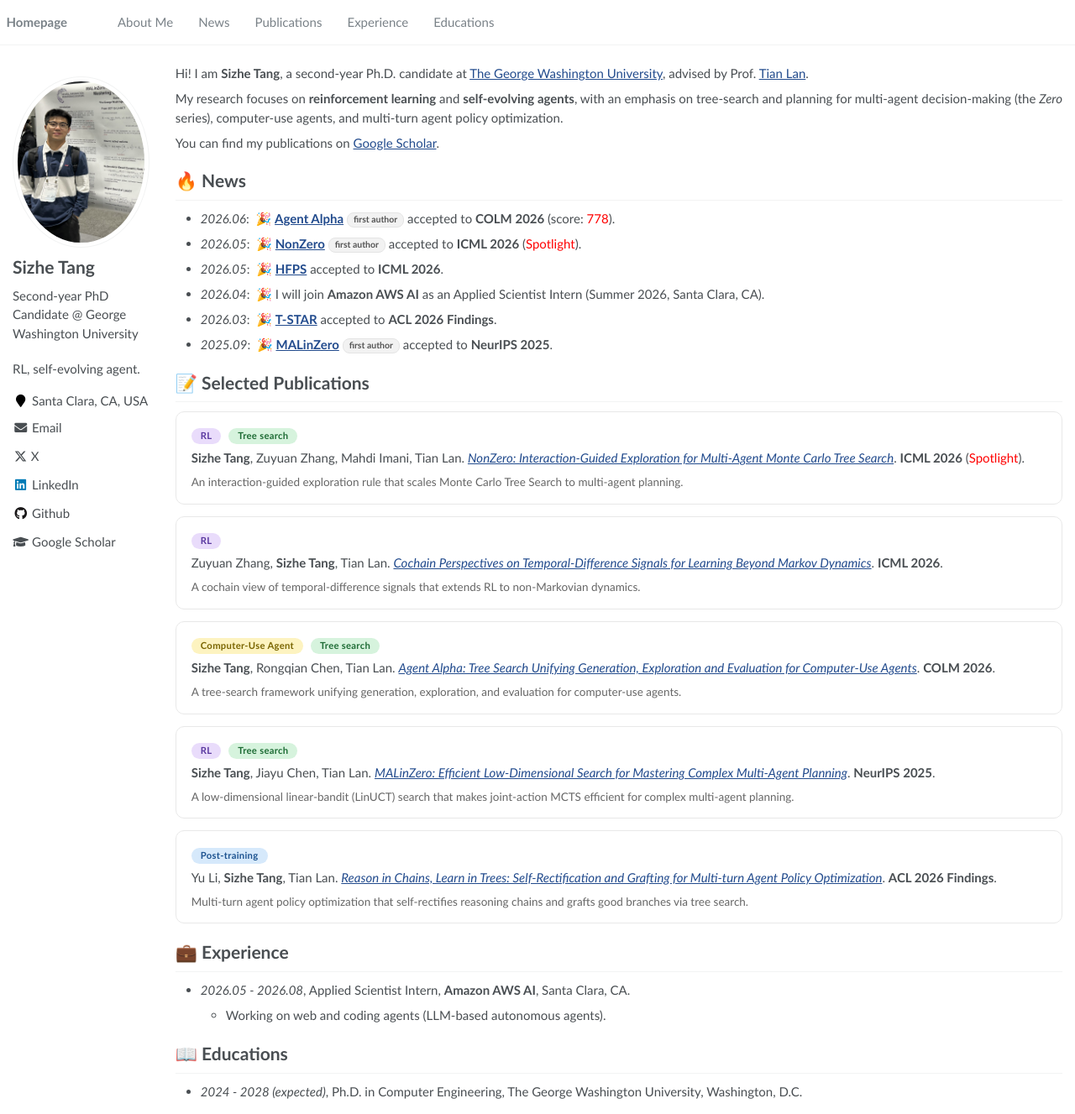
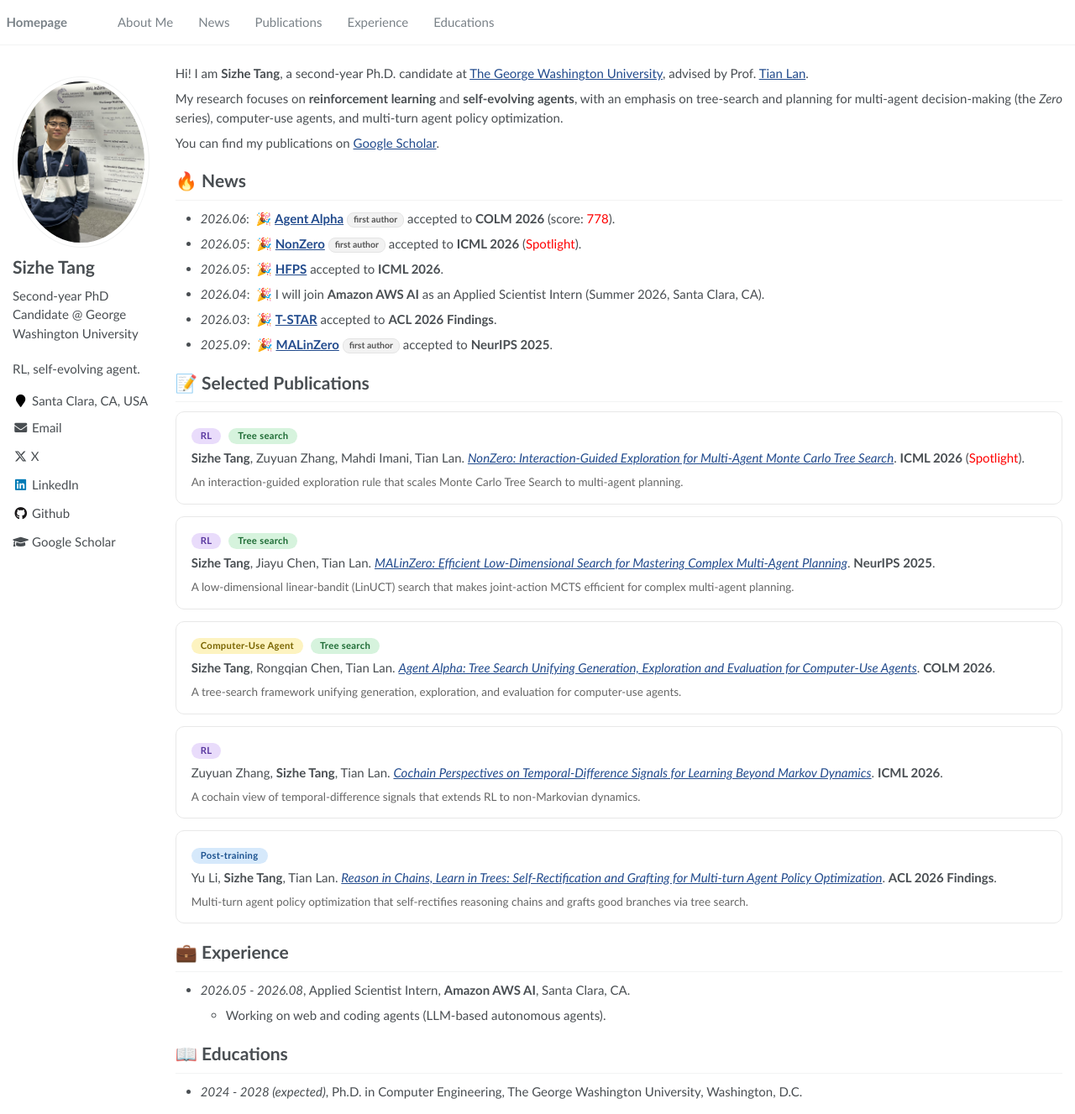
Before and after one commit to sizhe-tang/sizhe-tang.github.io, a Jekyll site: the page built from _pages/about.md, in a window 1280 px wide and 1327 px high. Shown: the whole window at 84% size. Built offline with Jekyll 4.4.1, drawn with Linux system fonts in a browser that asks for light colours; part of the change alters nothing that is shown.

Commit message:
Reorder selected publications: ICML Spotlight, NeurIPS, COLM, Cochain, T-STAR
Co-Authored-By: Claude Opus 4.8 (1M context) <noreply@anthropic.com>

```diff
--- a/_pages/about.md
+++ b/_pages/about.md
@@ -96,11 +96,11 @@ You can find my publications on <a href='https://scholar.google.com/citations?us
 
 <div class="pub-card" markdown="1">
 
-<span class="tag tag-rl">RL</span>
+<span class="tag tag-rl">RL</span> <span class="tag tag-ts">Tree search</span>
 
-Zuyuan Zhang, **Sizhe Tang**, Tian Lan. [*Cochain Perspectives on Temporal-Difference Signals for Learning Beyond Markov Dynamics*](https://arxiv.org/abs/2602.06939). **ICML 2026**.
+**Sizhe Tang**, Jiayu Chen, Tian Lan. [*MALinZero: Efficient Low-Dimensional Search for Mastering Complex Multi-Agent Planning*](https://proceedings.neurips.cc/paper_files/paper/2025/hash/6cd8644fab1f7837acd8298f6360864c-Abstract-Conference.html). **NeurIPS 2025**.
 
-<span class="pub-desc">A cochain view of temporal-difference signals that extends RL to non-Markovian dynamics.</span>
+<span class="pub-desc">A low-dimensional linear-bandit (LinUCT) search that makes joint-action MCTS efficient for complex multi-agent planning.</span>
 </div>
 
 <div class="pub-card" markdown="1">
@@ -114,11 +114,11 @@ Zuyuan Zhang, **Sizhe Tang**, Tian Lan. [*Cochain Perspectives on Temporal-Diffe
 
 <div class="pub-card" markdown="1">
 
-<span class="tag tag-rl">RL</span> <span class="tag tag-ts">Tree search</span>
+<span class="tag tag-rl">RL</span>
 
-**Sizhe Tang**, Jiayu Chen, Tian Lan. [*MALinZero: Efficient Low-Dimensional Search for Mastering Complex Multi-Agent Planning*](https://proceedings.neurips.cc/paper_files/paper/2025/hash/6cd8644fab1f7837acd8298f6360864c-Abstract-Conference.html). **NeurIPS 2025**.
+Zuyuan Zhang, **Sizhe Tang**, Tian Lan. [*Cochain Perspectives on Temporal-Difference Signals for Learning Beyond Markov Dynamics*](https://arxiv.org/abs/2602.06939). **ICML 2026**.
 
-<span class="pub-desc">A low-dimensional linear-bandit (LinUCT) search that makes joint-action MCTS efficient for complex multi-agent planning.</span>
+<span class="pub-desc">A cochain view of temporal-difference signals that extends RL to non-Markovian dynamics.</span>
 </div>
 
 <div class="pub-card" markdown="1">
```
